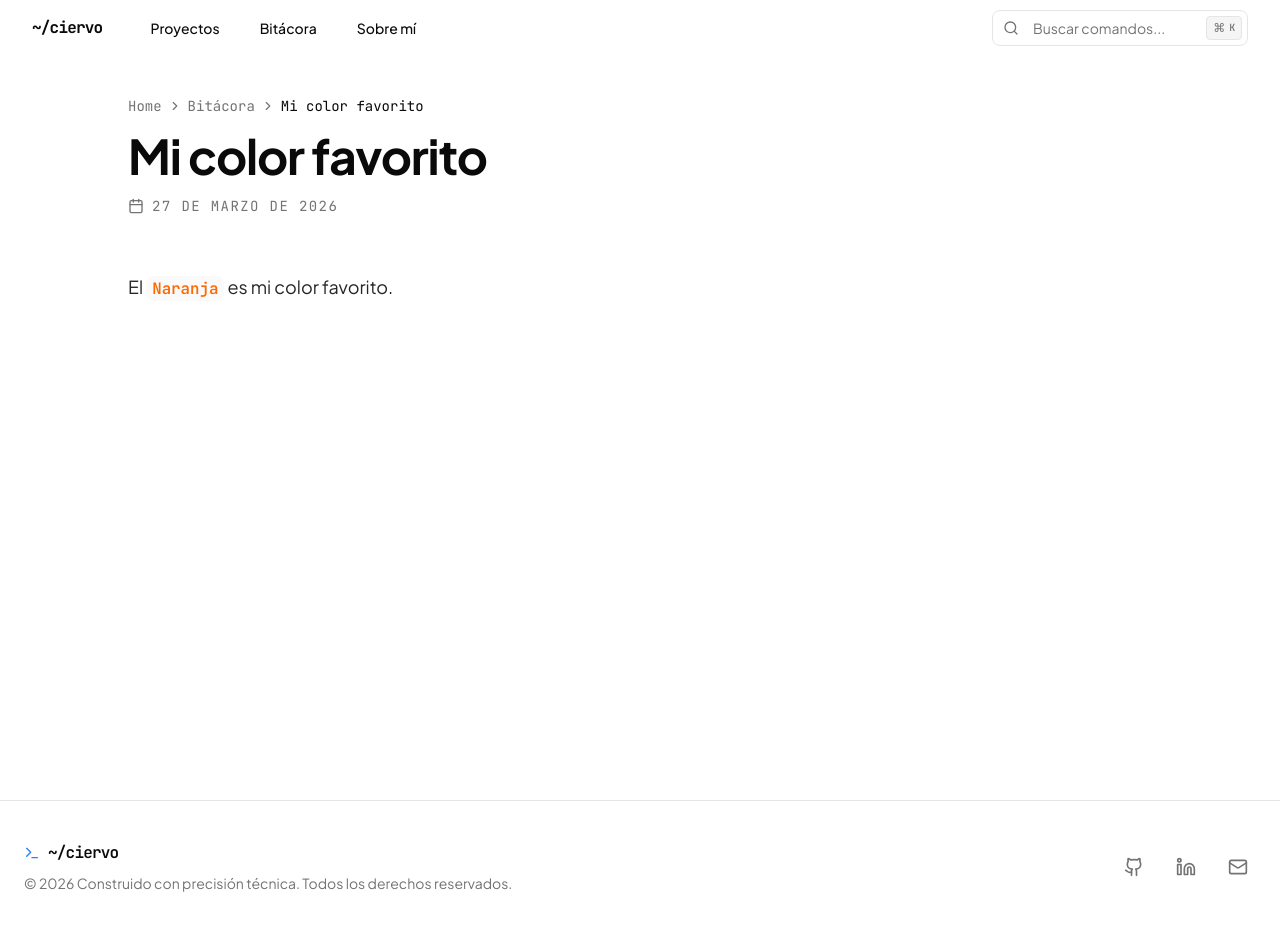
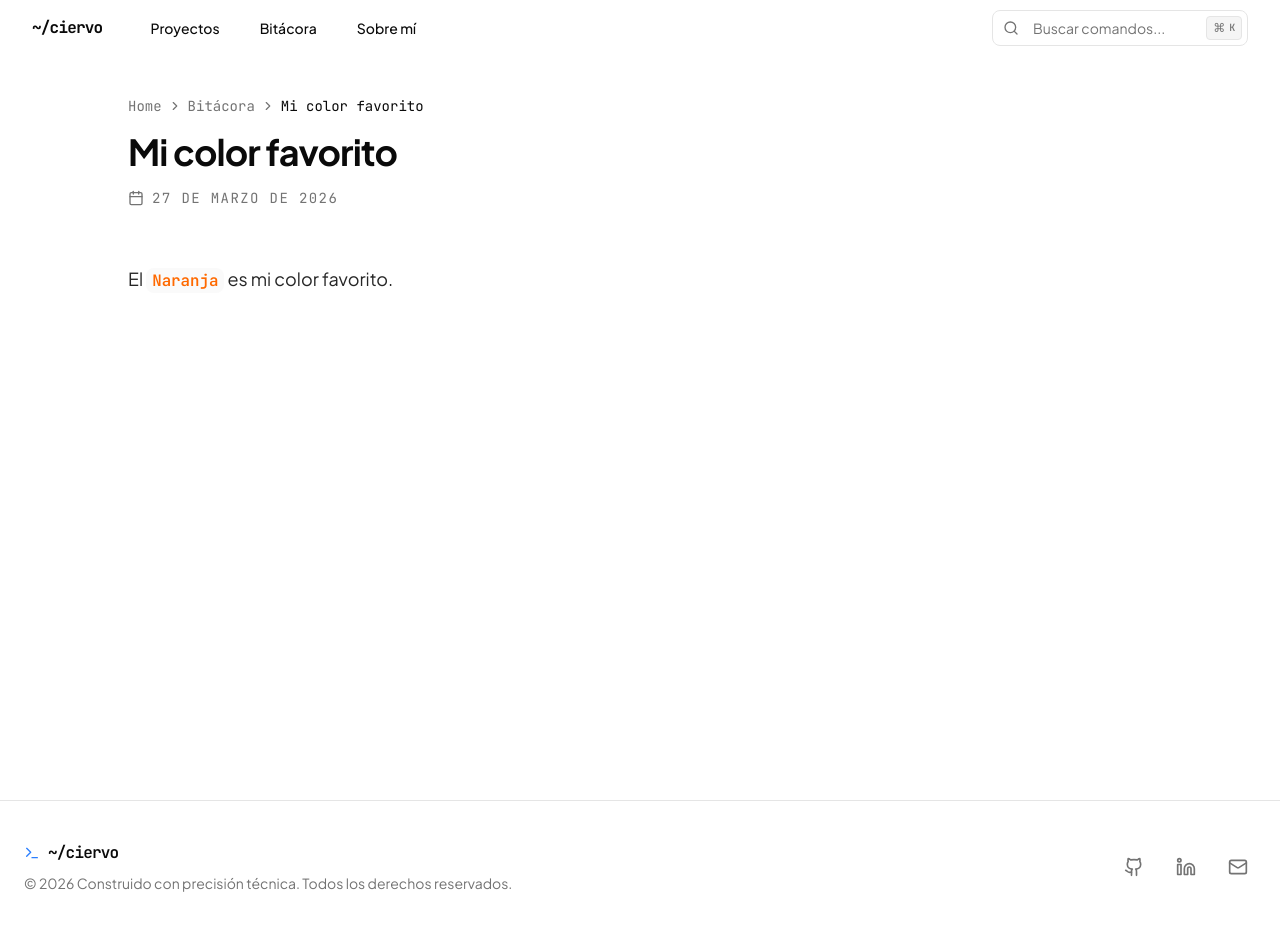
Before and after one commit to Emanuel-Balbuena/Portfolio, a Next.js app: page /blog/color in a window 1280 px wide. Shown: the top 930 px of the page. Built offline with nearby package versions, Linux system fonts and the light colour scheme.

Commit message:
blog font fix

```diff
--- a/app/blog/[slug]/page.tsx
+++ b/app/blog/[slug]/page.tsx
@@ -68,7 +68,7 @@
                             </BreadcrumbList>
                         </Breadcrumb>
 
-                        <h1 className="text-5xl md:text-5xl font-bold tracking-tight font-sans text-foreground">
+                        <h1 className="text-3xl md:text-4xl font-bold tracking-tight font-sans text-foreground">
                             {post.title}
                         </h1>
                         <div className="flex items-center gap-2 text-muted-foreground font-mono text-sm uppercase tracking-widest">
```
